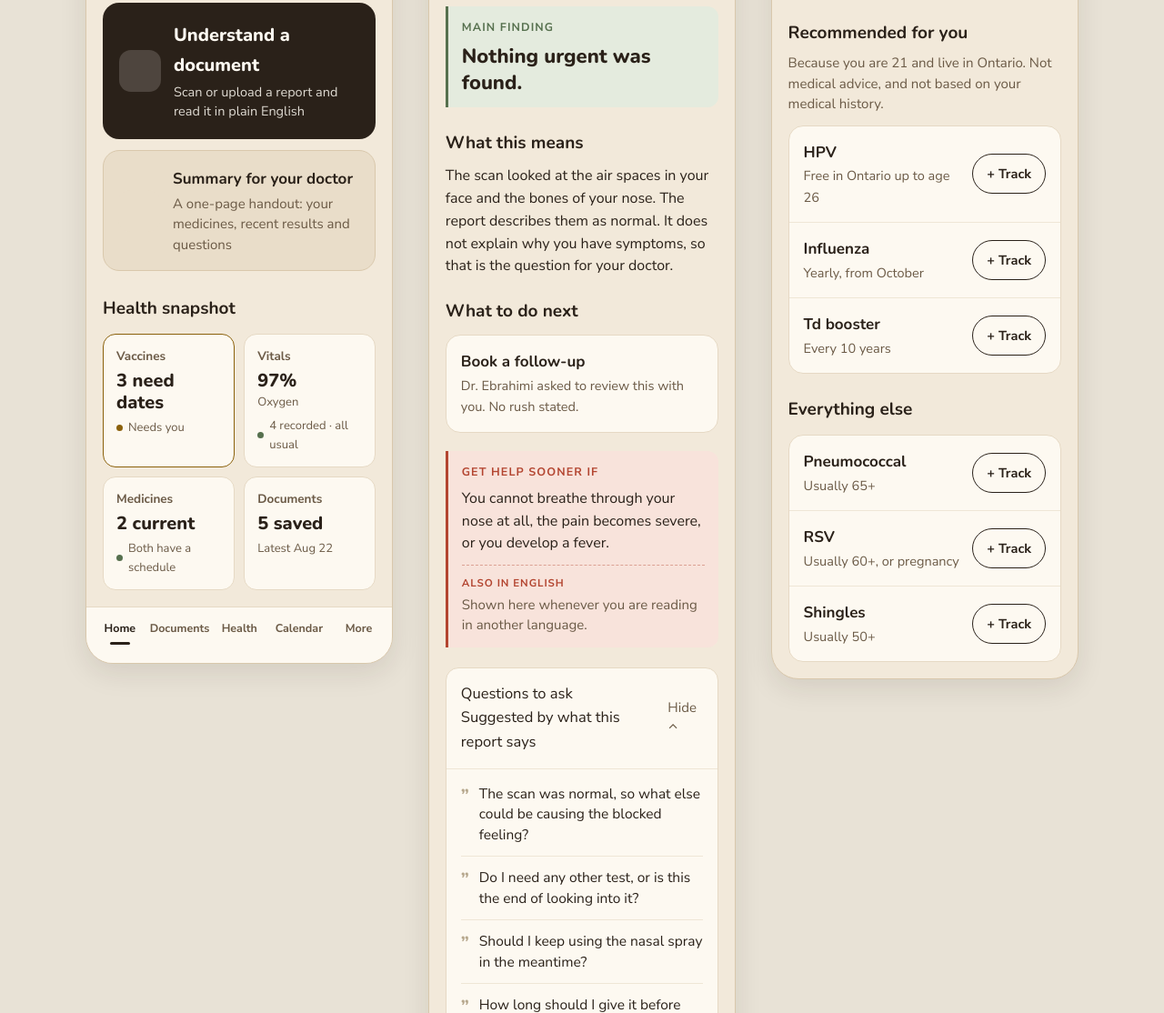
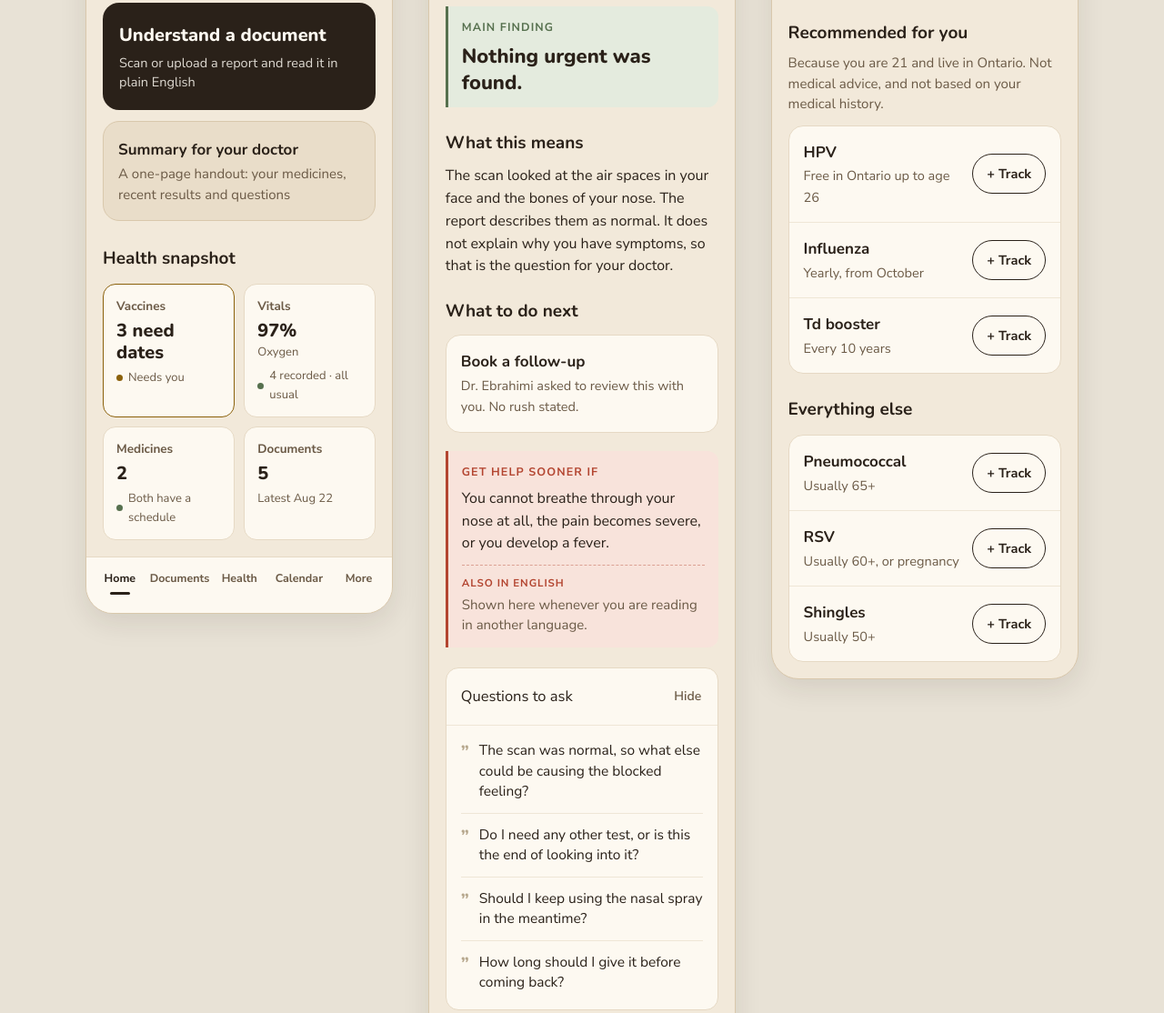
Before and after one commit to syxxn2sly/elucra, a plain HTML site: page docs/redesign-mockup.html in a window 1280 px wide. Shown: the part 1456-2570 px from the top of the page at 91% size. Drawn offline with nearby package versions, Linux system fonts and the light colour scheme.

Commit message:
Fix the tile values, the empty icon slots and the collapse control
"2 current" and "5 saved" read as stilted because the adjective was doing
no work — the label above already says what is being counted, so the
number stands alone and the status line carries the meaning. The vaccines
tile keeps its phrase because "3 need dates" is a real statement.

Emptying the icon squares last pass left a blank rounded box on each
action card, which reads as a missing asset rather than as restraint. The
slot is gone; the text takes the full width.

"Hide" was set at heading size in the chevron colour and sat beside a
title and a subtitle, so it wrapped and competed. It is now a quiet 14px
secondary control, and the subtitle moves out of the header.

```diff
--- a/docs/redesign-mockup.html
+++ b/docs/redesign-mockup.html
@@ -167,7 +167,13 @@
   .opened { background: #FDF9F1; border: 1px solid #E6D9C4; border-radius: 14px; overflow: hidden; }
   .opened-head {
     display: flex; align-items: center; justify-content: space-between; gap: 12px;
-    padding: 15px 16px; min-height: 56px; border-bottom: 1px solid #EFE6D6;
+    padding: 14px 16px; min-height: 52px; border-bottom: 1px solid #EFE6D6;
+  }
+  /* A quiet secondary control. It was competing with the heading at 15px in
+     the chevron colour, and the subtitle underneath pushed it onto two lines. */
+  .collapse {
+    flex: none; font-size: 14px; font-weight: 600; color: #6B5A46;
+    padding: 6px 2px; white-space: nowrap;
   }
   .qlist { padding: 4px 16px 6px; }
   .q {
@@ -445,7 +451,6 @@
             <p class="t-sec" style="margin-top:6px;font-size:16px">What would you like to understand today?</p>
 
             <div class="primary-action" style="margin-top:20px">
-              <div class="glyph on-dark"></div>
               <div class="grow">
                 <div class="pa-t">Understand a document</div>
                 <div class="pa-s">Scan or upload a report and read it in plain English</div>
@@ -453,7 +458,6 @@
             </div>
 
             <div class="secondary-action">
-              <div class="glyph on-light"></div>
               <div class="grow">
                 <div class="t-title">Summary for your doctor</div>
                 <div class="t-sec" style="margin-top:2px">A one-page handout: your medicines, recent results and questions</div>
@@ -483,12 +487,12 @@
               </div>
               <div class="snap">
                 <div class="sl">Medicines</div>
-                <div class="sv">2 current</div>
+                <div class="sv">2</div>
                 <div class="ss"><span class="dot green"></span>Both have a schedule</div>
               </div>
               <div class="snap">
                 <div class="sl">Documents</div>
-                <div class="sv">5 saved</div>
+                <div class="sv">5</div>
                 <div class="ss">Latest Aug 22</div>
               </div>
             </div>
@@ -569,11 +573,8 @@
             -->
             <div class="opened" style="margin-top:22px">
               <div class="opened-head">
-                <div>
-                  <div class="dt">Questions to ask</div>
-                  <div class="ds">Suggested by what this report says</div>
-                </div>
-                <span class="chev" style="font-size:15px">Hide ⌃</span>
+                <div class="dt">Questions to ask</div>
+                <span class="collapse">Hide</span>
               </div>
               <div class="qlist">
                 <div class="q">The scan was normal, so what else could be causing the blocked feeling?</div>
@@ -755,12 +756,10 @@
             </p>
 
             <div class="primary-action" style="margin-top:22px">
-              <div class="glyph on-dark"></div>
               <div class="grow"><div class="pa-t">Take a photo</div>
               <div class="pa-s">Works on creased, dim or handwritten pages</div></div>
             </div>
             <div class="secondary-action">
-              <div class="glyph on-light"></div>
               <div class="grow"><div class="t-title">Choose a file</div>
               <div class="t-sec" style="margin-top:2px">PDF or image</div></div>
             </div>
@@ -830,7 +829,6 @@
               </div>
             </div>
             <div class="secondary-action" style="margin-top:14px">
-              <div class="glyph on-light"></div>
               <div class="grow"><div class="t-title">Add a medicine</div></div>
             </div>
             <div style="height:18px"></div>
```
